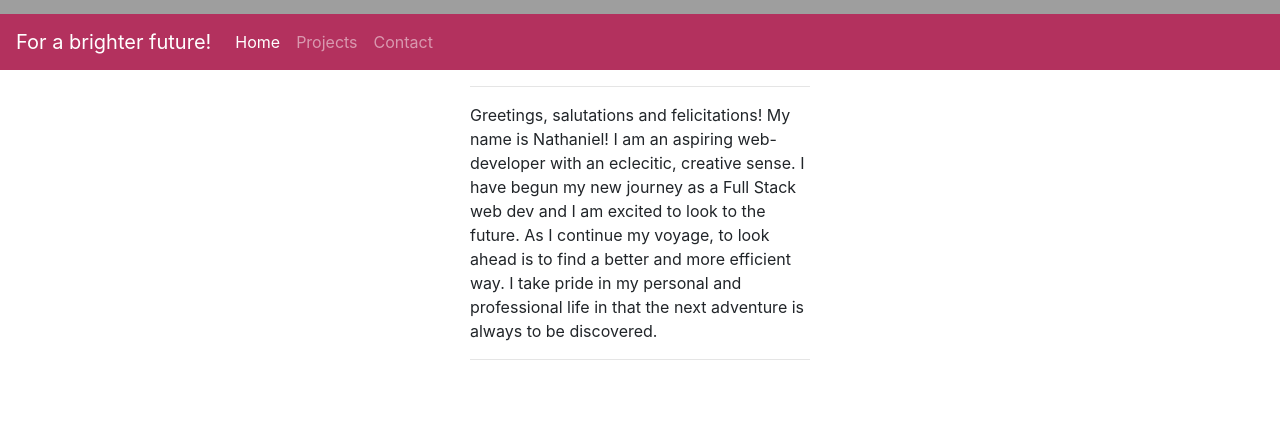
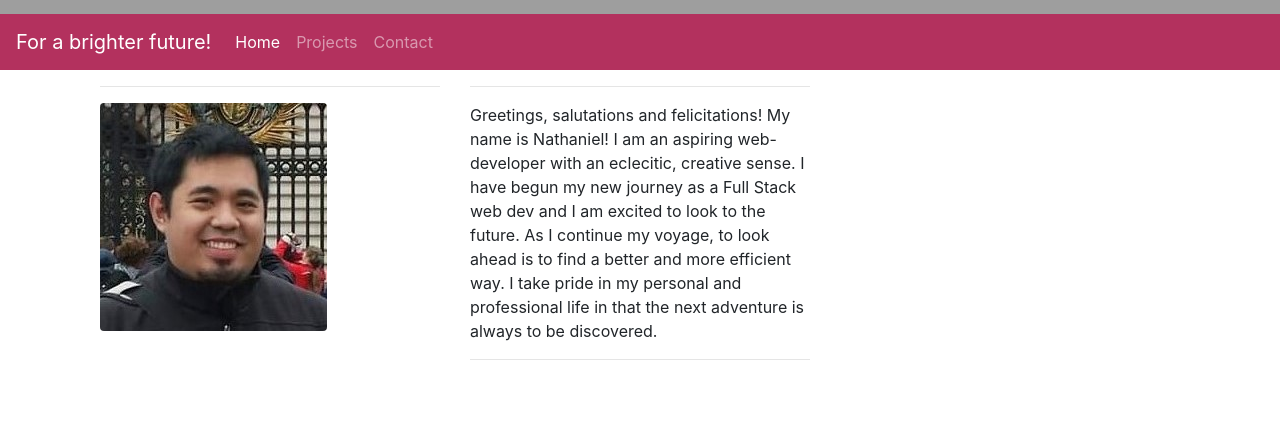
Before and after one commit to Napica/HW-15-React-Port, a React (Create React App) app in the folder client/: page / in a window 1280 px wide. Shown: the part 252-678 px from the top of the page. Built offline with nearby package versions, Linux system fonts and the light colour scheme; no server answers; grey boxes are pictures that could not be loaded.

Commit message:
added photo to home page

```diff
--- a/client/src/pages/Homepage.jsx
+++ b/client/src/pages/Homepage.jsx
@@ -1,6 +1,6 @@
 import React from "react";
 // import { Link } from "react-router-dom";
-
+import image from "../Images/Portfolio (2).jpg"
 
 function Homepage() {
   return (
@@ -9,13 +9,10 @@ function Homepage() {
         <div className="col-lg-8 section-background">
           <div className="aboutme row diplay" id="aboutMe">
             <hr />
-            {/* <div className="col-sm-6">
-              <img
-                src="./assets/images/Porfolio Images/Portfolio.jpg"
-                className="img-fluid"
-                alt="Portfolio Image"
-              />
-            </div> */}
+            <div className="col-sm-6">
+                <hr/>
+              <img className= "rounded align-center float-center" src={image} alt="portfolio"/>
+            </div>
             <div className="col-sm-6">
               <hr />
               <p>
```
Also changed, not shown: client/src/Images/Portfolio (2).jpg (added), client/src/Images/Portfolio.jpg (deleted).
